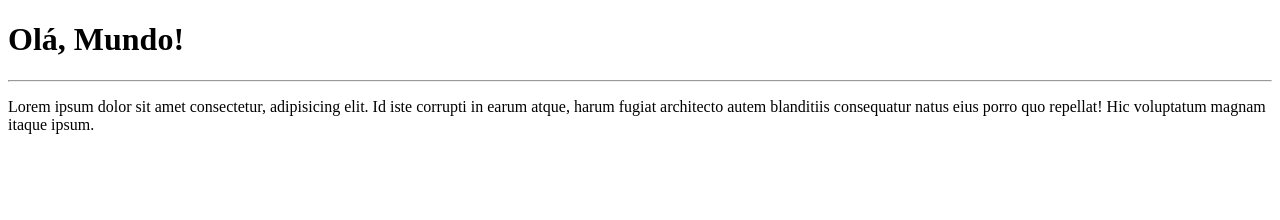
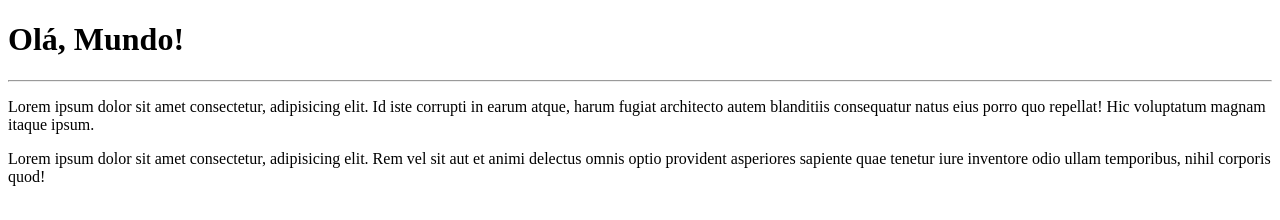
Before and after one commit to jordanBarbosa/Ola-Mundo, a plain HTML site: page site-exemplo/index.html in a window 1280 px wide. Drawn offline with Linux system fonts and the light colour scheme.

Commit message:
Adicionei um paragráfo

```diff
--- a/site-exemplo/index.html
+++ b/site-exemplo/index.html
@@ -9,5 +9,6 @@
     <h1>Olá, Mundo!</h1>
     <hr>
     <p>Lorem ipsum dolor sit amet consectetur, adipisicing elit. Id iste corrupti in earum atque, harum fugiat architecto autem blanditiis consequatur natus eius porro quo repellat! Hic voluptatum magnam itaque ipsum.</p>
+    <p>Lorem ipsum dolor sit amet consectetur, adipisicing elit. Rem vel sit aut et animi delectus omnis optio provident asperiores sapiente quae tenetur iure inventore odio ullam temporibus, nihil corporis quod!</p>
 </body>
 </html>
```
